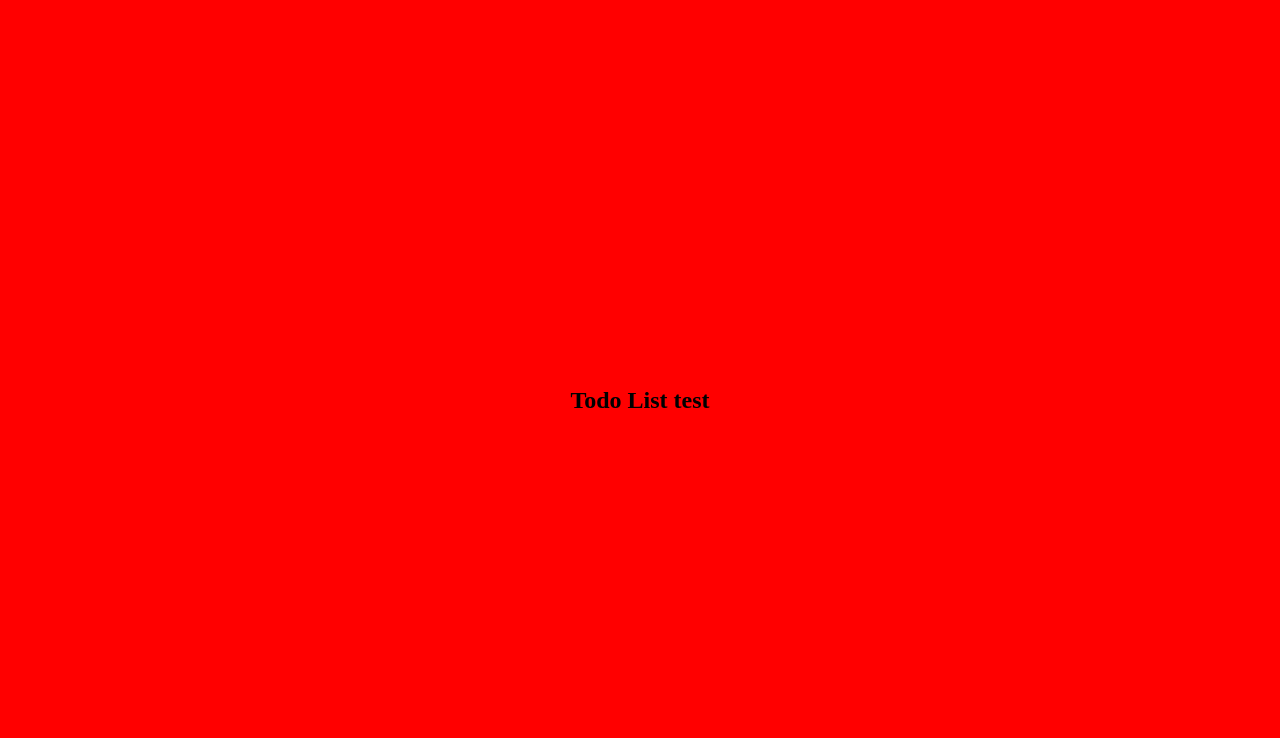
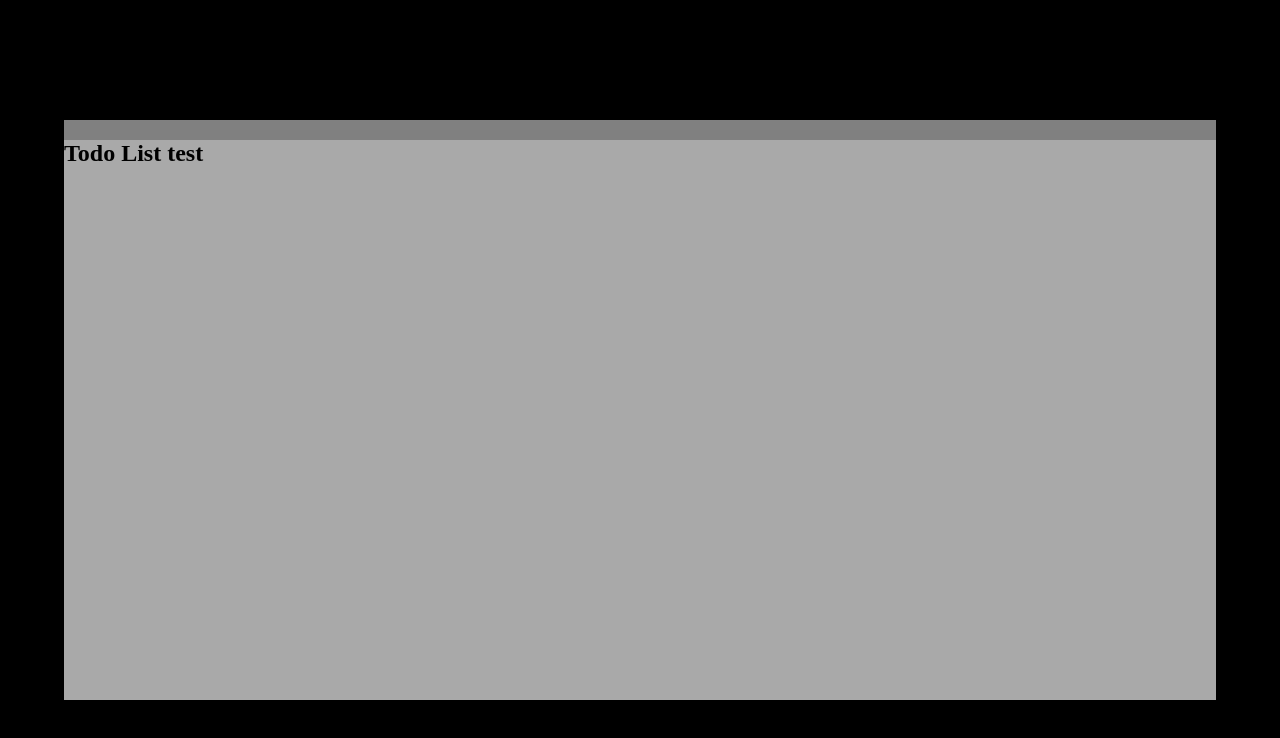
Before and after one commit to zilhak/InjeFront, a website built with Vite: page index.html in a window 1280 px wide. Built offline with nearby package versions, Linux system fonts and the light colour scheme.

Commit message:
환경 정리

```diff
--- a/index.html
+++ b/index.html
@@ -9,7 +9,7 @@
   </head>
   <body>
     <main class="core-container">
-      <section id="todo-list">
+      <section class="todo-list">
         <h1>Todo List test</h1>
       </section>
     </main>
--- a/static/style/theme.css
+++ b/static/style/theme.css
@@ -1,9 +1,21 @@
 body {
+  height: 100vh;
   min-height: 100vh;
-  background-color: red;
+  background-color: black;
   display: flex;
   justify-content: center;
   align-items: center;
   margin: 0;
   padding: 0;
 }
+
+.core-container {
+  width: 90%;
+  height: 70%;
+  background-color: gray;
+}
+
+.todo-list {
+  height: 100%;
+  background-color: darkgray;
+}
--- a/vite.config.ts
+++ b/vite.config.ts
@@ -1,9 +1,15 @@
 import { defineConfig } from 'vite'
 import path from 'path'
+import { babel } from '@rollup/plugin-babel'
 
 // https://vitejs.dev/config/
 export default defineConfig({
-  plugins: [],
+  plugins: [
+    babel({
+      babelHelpers: 'bundled',
+      extensions: ['.ts'],
+    })
+  ],
   resolve: {
     alias: {
       '@' : path.resolve(__dirname, './src'),
```
Also changed, not shown: package.json (+7 -15 lines), .prettierrc.cjs (deleted), 1 other file.
